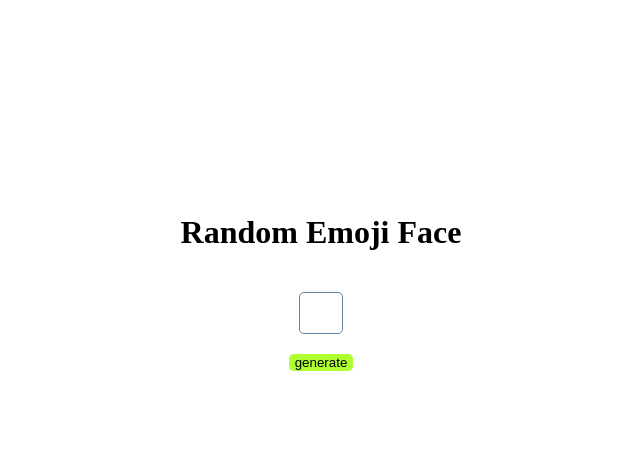
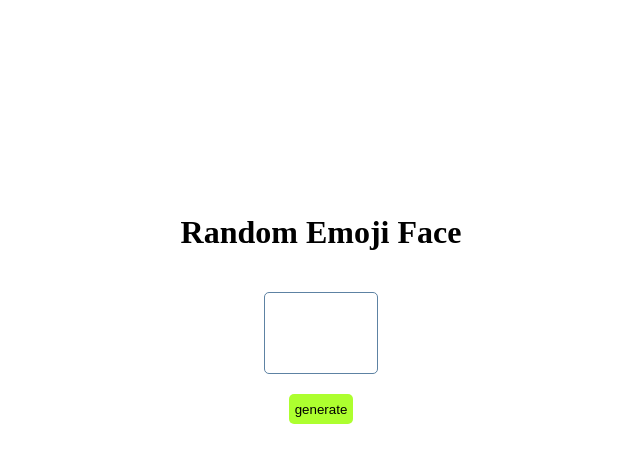
Before and after one commit to sylvie98/RandomEmojiFace, a plain HTML site: page index.html in a window 1280 px wide. Shown: the part 5-468 px from the top of the page, without its empty margins (319-959 px from the left). Drawn offline with Linux system fonts and the light colour scheme.

Commit message:
last commit on this project

```diff
--- a/index.css
+++ b/index.css
@@ -6,7 +6,7 @@ body{
 }
 .cantainer{
 
-    height:50%;
+    height:90%;
     display:flex;
     flex-direction: column;
     justify-content: center;
@@ -16,13 +16,13 @@ body{
 }
 #face{
     border: 1px solid rgb(93, 130, 163);
-    width: 15%;
-    height: 30px;
+    width: 40%;
+    height: 70px;
     border-radius: 5px;
     display: flex;
     justify-content: center;
     padding-top: 10px;
-    font-size: 20px;
+    font-size: 50px;
 }
 #but{
     display: flex;
@@ -32,6 +32,7 @@ body{
     border:0;
     border-radius: 5px;
     cursor: pointer;
+    height: 30px;
 
 
 
```
Also changed, not shown: 1 other file.
